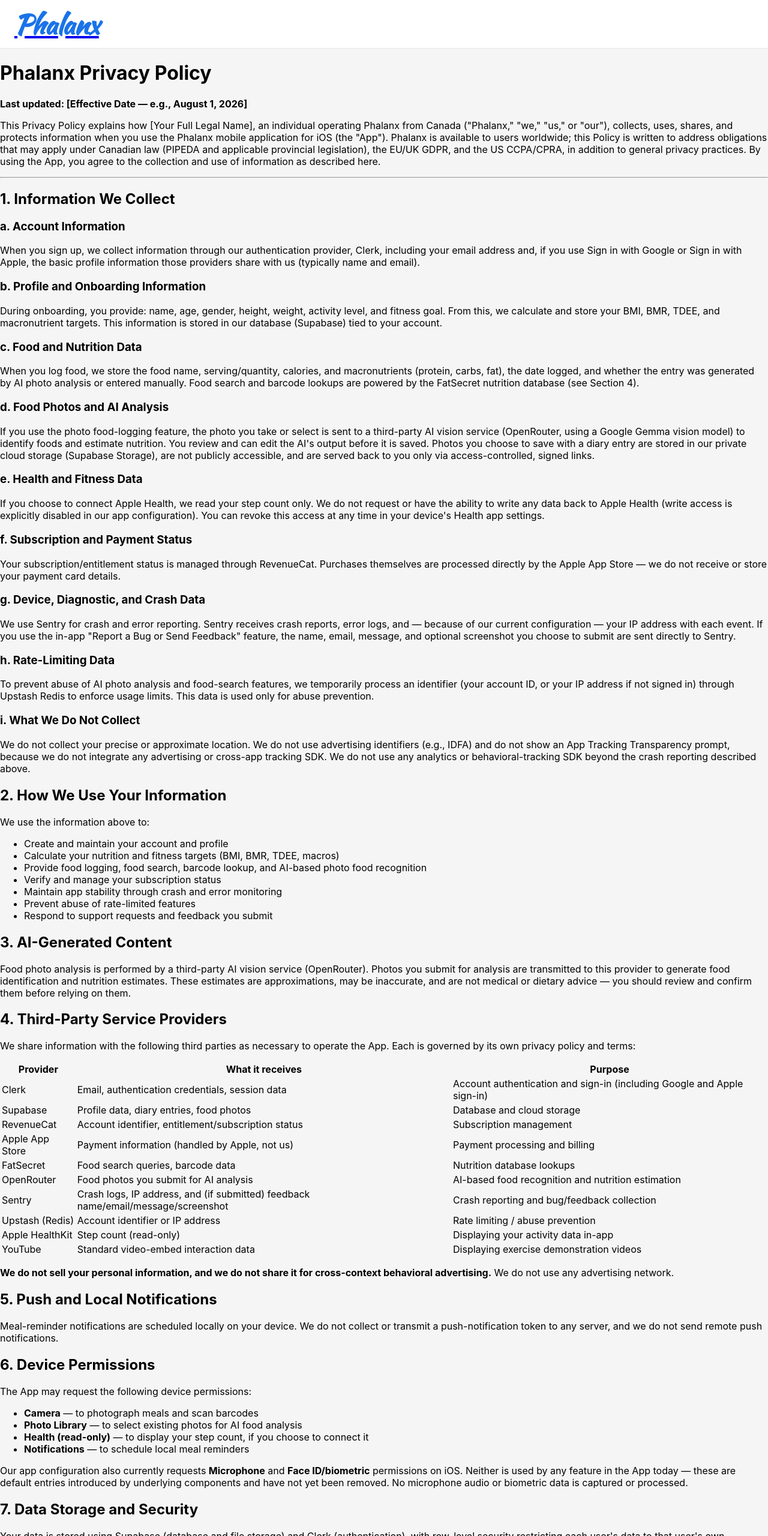
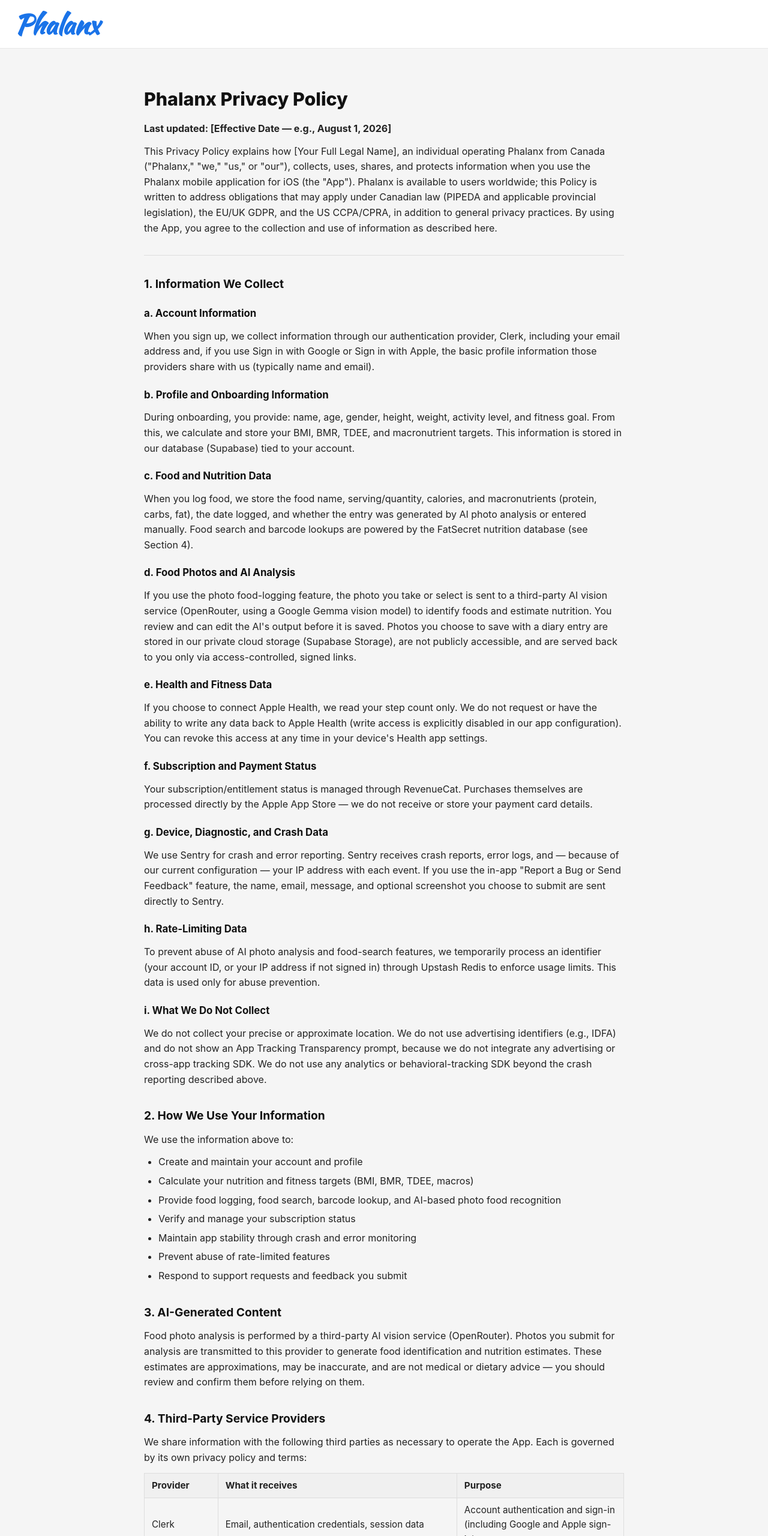
Before and after one commit to jwd06/Phalanx, a website: page privacy-policy.html in a window 1280 px wide. Shown: the top 2560 px of the page at 60% size. Drawn offline with Linux system fonts and the light colour scheme.

Commit message:
Update styles for top menu layout and add legal document styles for Terms and Conditions and Privacy Policy

```diff
--- a/style.css
+++ b/style.css
@@ -58,11 +58,14 @@
     letter-spacing: -1px;
 }
 
+.site-header a {
+    text-decoration: none;
+}
+
 #top-menu {
     flex: 1;
     display: flex;
-    justify-content: center;
-
+    align-items: center;
 }
 
 #top-menu ul {
@@ -73,8 +76,19 @@
     gap: 50px;
 }
 
+#top-menu .main-menu {
+    flex: 1;
+    justify-content: center;
+    gap: 24px;
+}
+
+#top-menu .legal-menu {
+    gap: 24px;
+    margin-left: auto;
+}
+
 #top-menu ul li {
-    flex: 1;
+    flex: none;
     text-align: center;
 }
 
@@ -127,11 +141,21 @@
     }
 
     #top-menu {
+        width: 100%;
         justify-content: center;
+        flex-wrap: wrap;
+        row-gap: 10px;
     }
 
     #top-menu ul {
         gap: 40px;
+    }
+
+    #top-menu .legal-menu {
+        width: 100%;
+        justify-content: center;
+        margin-left: 0;
+        gap: 24px;
     }
 
     .full-text {
@@ -1579,3 +1603,80 @@
 .custom-serving-input:focus {
     border-color: #1a73e8;
 }
+
+
+/* Legal - Terms and Conditions / Privacy Policy */
+.legal-doc {
+    max-width: 800px;
+    margin: 0 auto;
+    padding: 40px 24px 80px;
+    color: #222;
+    line-height: 1.6;
+}
+
+.legal-doc h1 {
+    font-size: 1.9rem;
+    font-weight: 800;
+    color: #111;
+    margin-bottom: 8px;
+}
+
+.legal-doc h3 {
+    font-size: 1.05rem;
+    font-weight: 700;
+    color: #111;
+    margin-top: 20px;
+    margin-bottom: 6px;
+}
+
+.legal-doc h2 {
+    font-size: 1.2rem;
+    font-weight: 700;
+    color: #111;
+    margin-top: 32px;
+    margin-bottom: 8px;
+}
+
+.legal-doc p {
+    margin: 12px 0;
+}
+
+.legal-doc ul {
+    margin: 12px 0;
+    padding-left: 24px;
+}
+
+.legal-doc li {
+    margin: 6px 0;
+}
+
+.legal-doc hr {
+    border: none;
+    border-top: 1px solid #ddd;
+    margin: 32px 0;
+}
+
+.legal-doc table {
+    width: 100%;
+    border-collapse: collapse;
+    margin: 12px 0;
+}
+
+.legal-doc th,
+.legal-doc td {
+    text-align: left;
+    padding: 8px 12px;
+    border: 1px solid #ddd;
+    font-size: 0.95em;
+}
+
+.legal-doc th {
+    background: #f0f0f0;
+}
+
+.legal-doc code {
+    background: #eee;
+    padding: 2px 5px;
+    border-radius: 4px;
+    font-size: 0.9em;
+}
```
